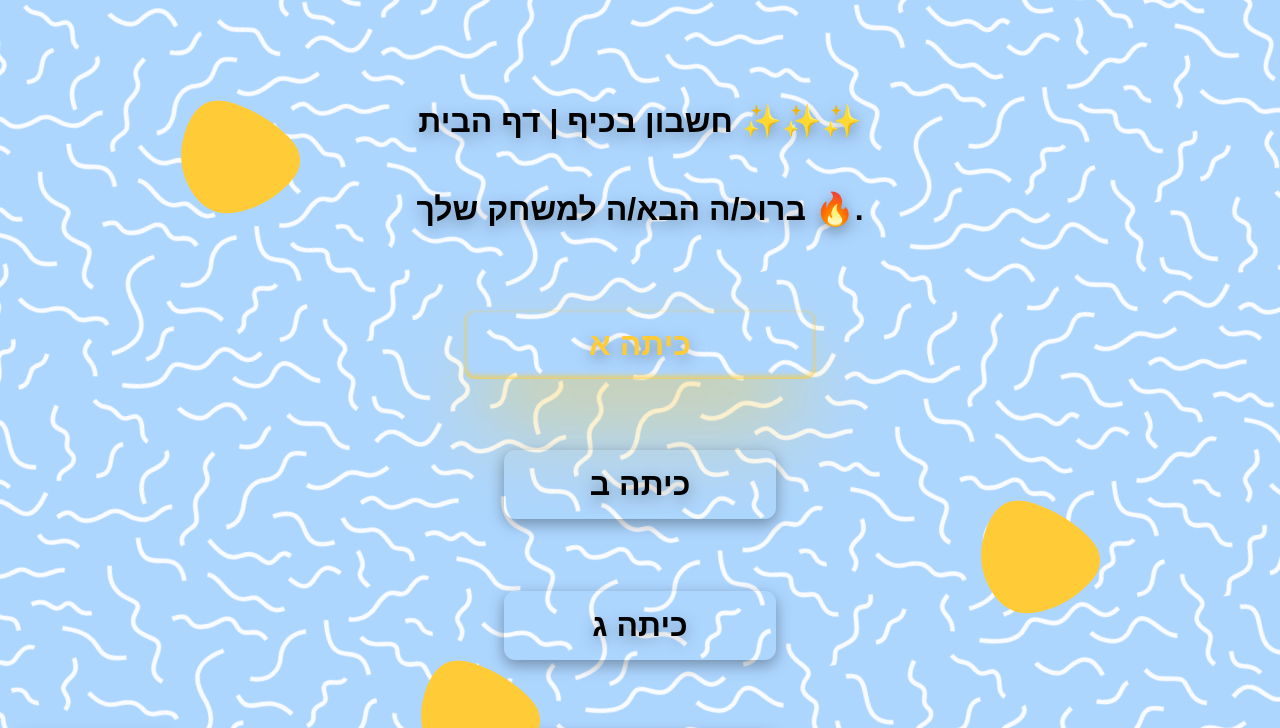
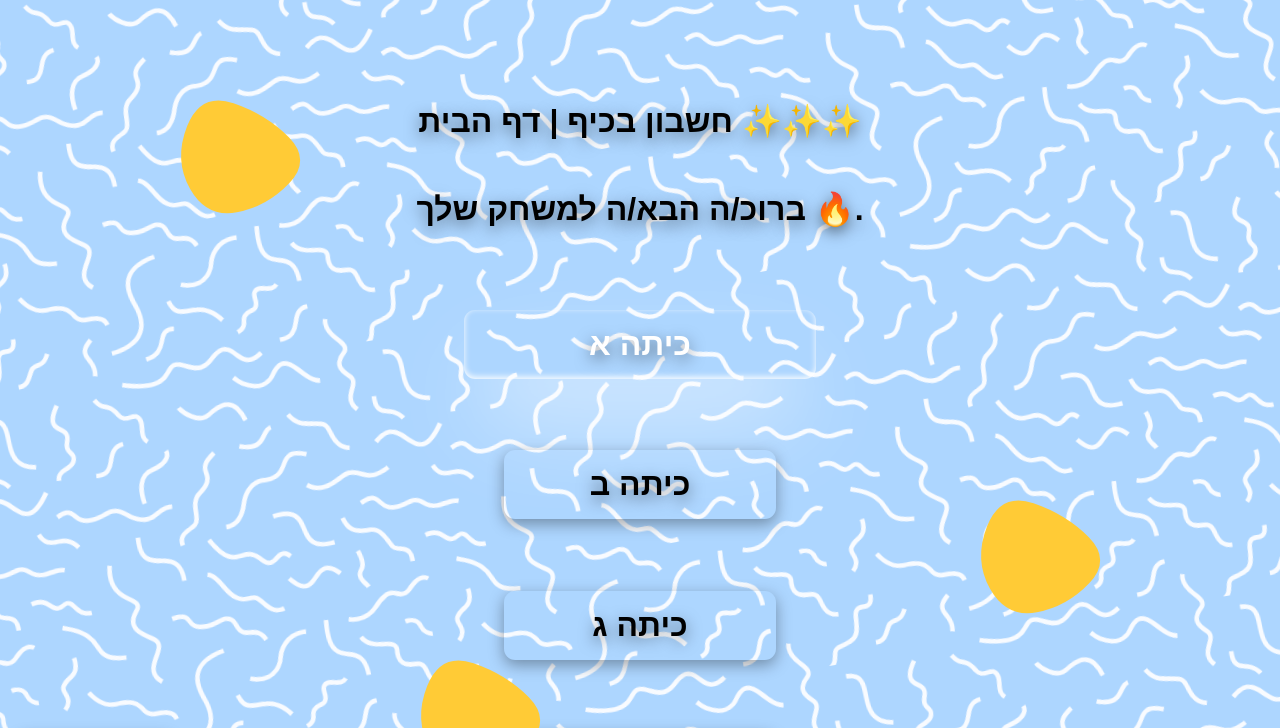
Before and after one commit to SuperMinion338/chesbon, a plain HTML site: page index.html in a window 1280 px wide. In both pictures the pointer is over the element "כיתה א". Shown: the top 728 px of the page. Drawn offline with Linux system fonts and the light colour scheme.

Commit message:
Update styles.css

```diff
--- a/styles/styles.css
+++ b/styles/styles.css
@@ -29,7 +29,7 @@ h1 {
     text-align: center;
     margin-top: 50px;
     text-decoration: none;
-    text-shadow: rgba(0, 0, 0, 0.35) 0px 5px 15px;
+    text-shadow: rgba(0, 0, 0, 0.50) 0px 5px 15px;
 }
 
 .welcome {
@@ -80,8 +80,8 @@ a {
 
 .excersize-item:hover {
     width: 20rem;
-    box-shadow: rgb(255, 203, 54) 0px 50px 100px -20px, rgb(255, 203, 54) 0px 30px 60px -30px, rgb(255, 203, 54) 0px -2px 6px 0px inset;
-    color: rgb(255, 203, 54);
+    box-shadow: rgb(255, 255, 255) 0px 50px 100px -20px, rgb(255, 255, 255) 0px 30px 60px -30px, rgb(255, 255, 255) 0px -2px 6px 0px inset;
+    color: rgb(255, 255, 255);
 }
 
 .ido {
```
